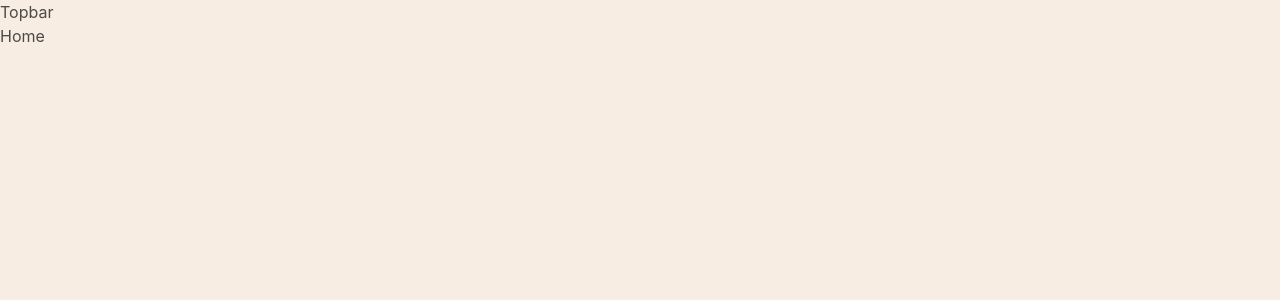
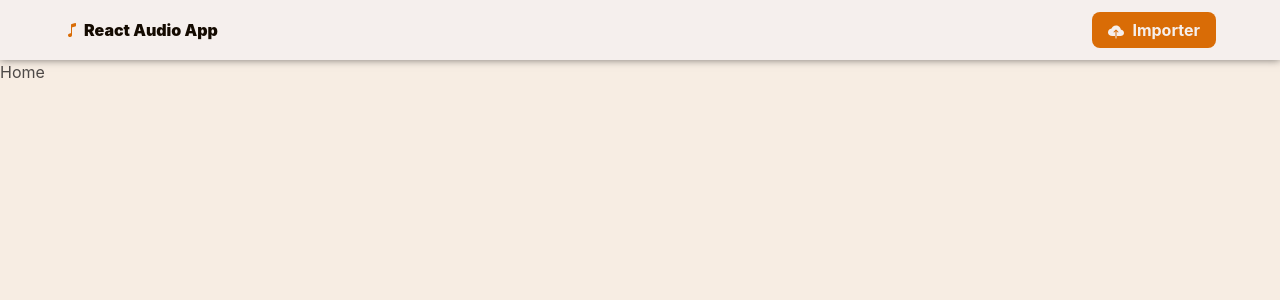
Before and after one commit to sylvain-galoustoff/react-audio, a React (Vite) app: page / in a window 1280 px wide. Shown: the top 300 px of the page. Built offline with nearby package versions, Linux system fonts and the light colour scheme.

Commit message:
Topbar static integration

```diff
--- a/package.json
+++ b/package.json
@@ -12,6 +12,7 @@
   "dependencies": {
     "react": "^18.3.1",
     "react-dom": "^18.3.1",
+    "react-icons": "^5.4.0",
     "react-router-dom": "^7.0.2"
   },
   "devDependencies": {
--- /dev/null
+++ b/src/components/MediaPlayer/MediaPlayer.tsx
@@ -0,0 +1,5 @@
+function MediaPlayer() {
+  return <div>Media Player</div>;
+}
+
+export default MediaPlayer;
--- a/src/components/Topbar/Topbar.tsx
+++ b/src/components/Topbar/Topbar.tsx
@@ -1,7 +1,19 @@
 import styles from "./style.module.css";
+import { IoMusicalNote, IoCloudUpload } from "react-icons/io5";
 
 function Topbar() {
-  return <header id={styles.header}>Topbar</header>;
+  return (
+    <header id={styles.header}>
+      <div id={styles.logo}>
+        <IoMusicalNote />
+        <p id={styles.appName}>React Audio App</p>
+      </div>
+      <button type="button" id={styles.button}>
+        <IoCloudUpload />
+        Importer
+      </button>
+    </header>
+  );
 }
 
 export default Topbar;
--- a/src/components/Topbar/style.module.css
+++ b/src/components/Topbar/style.module.css
@@ -0,0 +1,29 @@
+#header {
+  height: 60px;
+  padding: 0 64px;
+  display: flex;
+  align-items: center;
+  justify-content: space-between;
+  background-color: var(--card);
+  box-shadow: 0px 0px 8px 0px rgba(0, 0, 0, 0.50);
+}
+
+#logo {
+  display: flex;
+  align-items: center;
+  gap: 4px;
+}
+
+#logo svg {
+  color: var(--primary);
+}
+
+#appName {
+  font-weight: 900;
+  color: var(--text);
+}
+
+#button svg {
+  position: relative;
+  top: 2px;
+}
--- a/src/routes/App.tsx
+++ b/src/routes/App.tsx
@@ -5,7 +5,7 @@ import Topbar from "../components/Topbar/Topbar";
 
 function App() {
   return (
-    <div>
+    <div id="app">
       <Topbar />
       <Routes>
         <Route path="/" element={<Home />} />
--- a/src/styles/index.css
+++ b/src/styles/index.css
@@ -2,6 +2,7 @@
   font-family: Inter, system-ui, Avenir, Helvetica, Arial, sans-serif;
   line-height: 1.5;
   font-weight: 400;
+  font-size: 16px;
 
   font-synthesis: none;
   text-rendering: optimizeLegibility;
@@ -15,6 +16,28 @@
   --primary: #D96C06;
   --secondary: #ECC4A1;
   --separator: #4D4947;
+
+  --corner: 8px;
+}
+
+* {
+  box-sizing: border-box;
+}
+
+p,
+h1,
+h2,
+h3,
+h4 {
+  margin: 0;
+}
+
+html,
+body,
+#root,
+#app {
+  height: 100%;
+  overflow: hidden;
 }
 
 body {
@@ -24,3 +47,18 @@ body {
   background-color: var(--bg);
   color: var(--textAlt);
 }
+
+button {
+  background-color: var(--primary);
+  color: var(--card);
+  border: none;
+  font-family: Inter, system-ui, Avenir, Helvetica, Arial, sans-serif;
+  font-size: 1rem;
+  font-weight: 700;
+  line-height: normal;
+  display: flex;
+  align-items: center;
+  gap: 8px;
+  padding: 8px 16px;
+  border-radius: var(--corner);
+}
```
Also changed, not shown: 1 other file (tests, documents, lock files or other folders).
